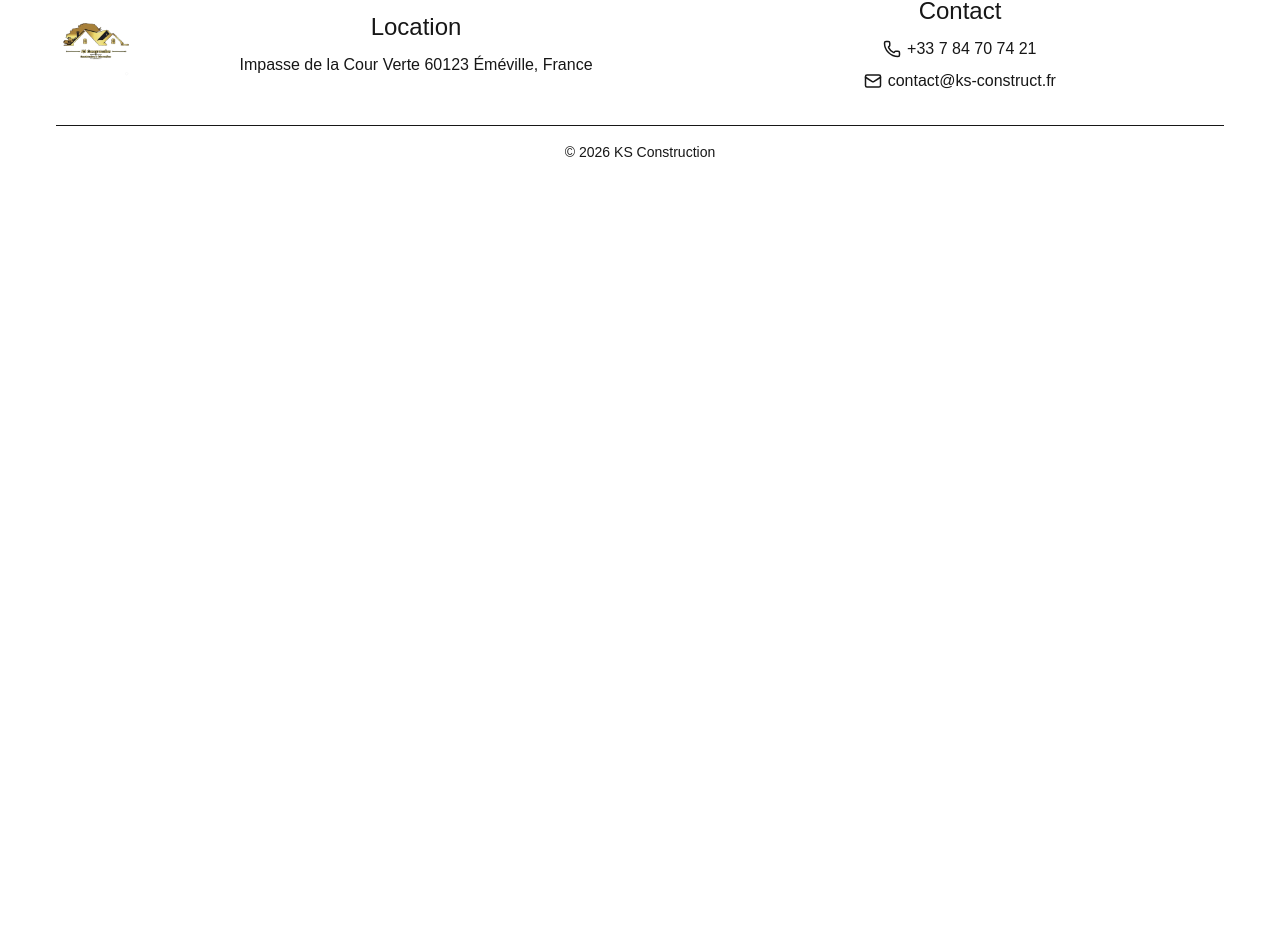
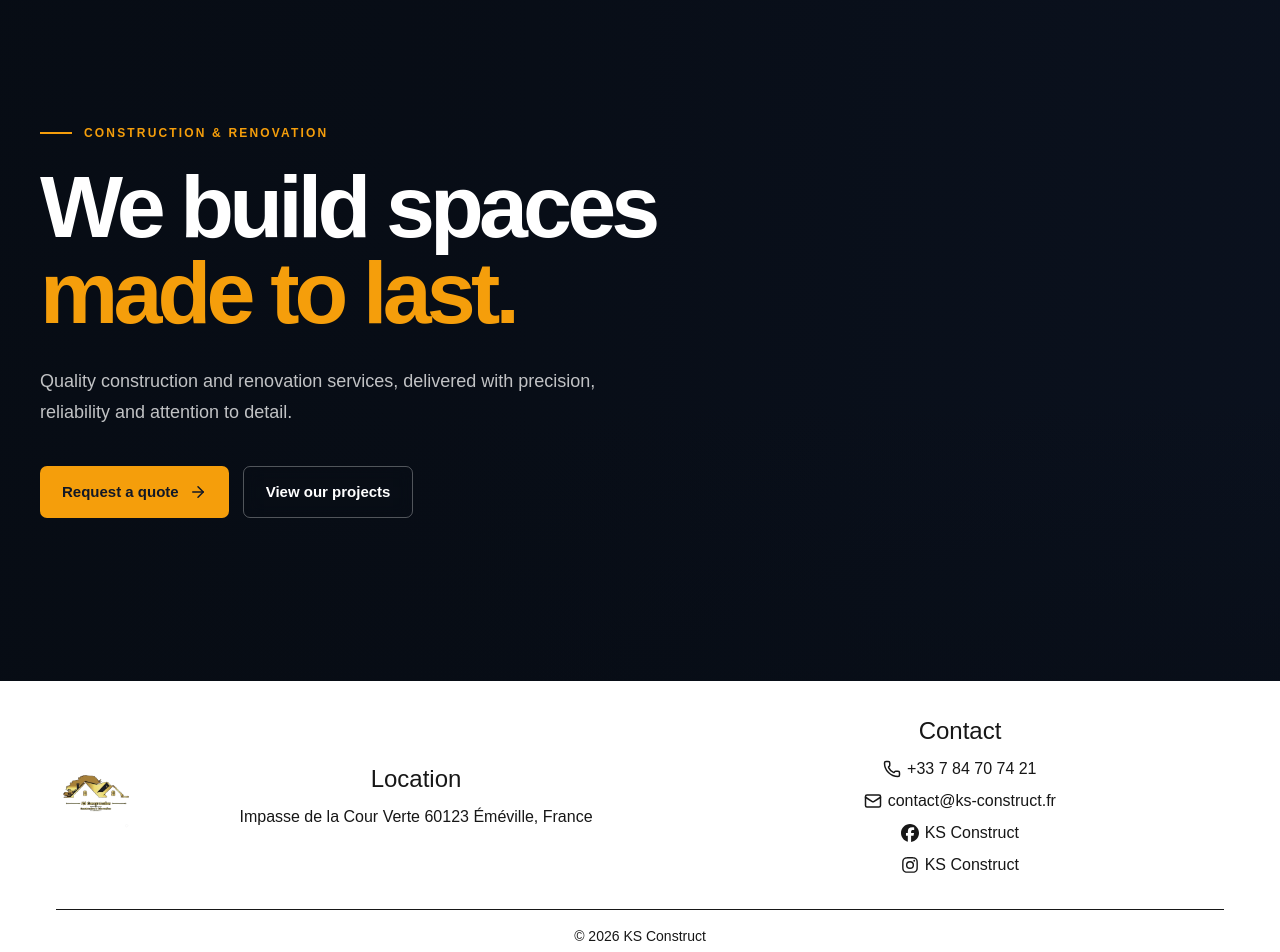
Before and after one commit to neon1024/ks-construct, a Next.js app: page / in a window 1280 px wide. Shown: the part 143-1095 px from the top of the page. Before the commit the page ends 800 px from the top, so only its background shows below. Built offline with nearby package versions, Linux system fonts and the light colour scheme.

Commit message:
added socials links + hero

```diff
--- /dev/null
+++ b/app/components/Hero/Hero.tsx
@@ -0,0 +1,51 @@
+"use client";
+
+import { ArrowRight } from "lucide-react";
+import {
+    HeroActions,
+    HeroContainer,
+    HeroContent,
+    HeroDescription,
+    HeroEyebrow,
+    HeroImage,
+    HeroOverlay,
+    HeroTitle,
+    PrimaryButton,
+    SecondaryButton,
+} from "./styles";
+
+export default function Hero() {
+    return (
+        <HeroContainer>
+            {/* <HeroImage src="" alt="KS Construct" fill priority sizes="100vw" /> */}
+
+            <HeroOverlay />
+
+            <HeroContent>
+                <HeroEyebrow>CONSTRUCTION & RENOVATION</HeroEyebrow>
+
+                <HeroTitle>
+                    We build spaces
+                    <br />
+                    <span>made to last.</span>
+                </HeroTitle>
+
+                <HeroDescription>
+                    Quality construction and renovation services, delivered with
+                    precision, reliability and attention to detail.
+                </HeroDescription>
+
+                <HeroActions>
+                    <PrimaryButton href="/contact">
+                        Request a quote
+                        <ArrowRight size={18} />
+                    </PrimaryButton>
+
+                    <SecondaryButton href="/projects">
+                        View our projects
+                    </SecondaryButton>
+                </HeroActions>
+            </HeroContent>
+        </HeroContainer>
+    );
+}
--- /dev/null
+++ b/app/components/Hero/styles.ts
@@ -0,0 +1,187 @@
+import Image from "next/image";
+import Link from "next/link";
+import styled from "styled-components";
+
+export const HeroContainer = styled.section`
+    position: relative;
+
+    min-height: min(760px, 90vh);
+
+    display: flex;
+    align-items: center;
+
+    overflow: hidden;
+
+    background: #0b1220;
+`;
+
+export const HeroImage = styled(Image)`
+    z-index: 0;
+
+    object-fit: cover;
+    object-position: center;
+`;
+
+export const HeroOverlay = styled.div`
+    position: absolute;
+    inset: 0;
+
+    z-index: 1;
+
+    background: linear-gradient(
+        90deg,
+        rgba(7, 12, 20, 0.94) 0%,
+        rgba(7, 12, 20, 0.82) 35%,
+        rgba(7, 12, 20, 0.45) 70%,
+        rgba(7, 12, 20, 0.2) 100%
+    );
+
+    &::after {
+        content: "";
+
+        position: absolute;
+        inset: 0;
+
+        background: linear-gradient(
+            0deg,
+            rgba(7, 12, 20, 0.45),
+            transparent 40%
+        );
+    }
+`;
+
+export const HeroContent = styled.div`
+    position: relative;
+
+    z-index: 2;
+
+    width: min(1200px, calc(100% - 48px));
+
+    margin: 0 auto;
+
+    padding: 120px 0;
+`;
+
+export const HeroEyebrow = styled.p`
+    display: flex;
+    align-items: center;
+    gap: 12px;
+
+    margin: 0 0 22px;
+
+    color: #f59e0b;
+
+    font-size: 12px;
+    font-weight: 800;
+    letter-spacing: 0.18em;
+
+    &::before {
+        content: "";
+
+        width: 32px;
+        height: 2px;
+
+        background: #f59e0b;
+    }
+`;
+
+export const HeroTitle = styled.h1`
+    max-width: 850px;
+
+    margin: 0;
+
+    color: white;
+
+    font-size: clamp(48px, 7vw, 88px);
+    line-height: 0.98;
+    letter-spacing: -0.055em;
+    font-weight: 750;
+
+    span {
+        color: #f59e0b;
+    }
+`;
+
+export const HeroDescription = styled.p`
+    max-width: 570px;
+
+    margin: 30px 0 0;
+
+    color: rgba(255, 255, 255, 0.75);
+
+    font-size: 18px;
+    line-height: 1.7;
+`;
+
+export const HeroActions = styled.div`
+    display: flex;
+    align-items: center;
+    gap: 14px;
+
+    margin-top: 38px;
+
+    @media (max-width: 600px) {
+        flex-direction: column;
+        align-items: stretch;
+
+        width: 100%;
+    }
+`;
+
+export const PrimaryButton = styled(Link)`
+    display: inline-flex;
+    align-items: center;
+    justify-content: center;
+    gap: 10px;
+
+    padding: 15px 22px;
+
+    border-radius: 7px;
+
+    background: #f59e0b;
+    color: #111827;
+
+    font-size: 15px;
+    font-weight: 700;
+
+    text-decoration: none;
+
+    transition:
+        transform 0.2s ease,
+        background 0.2s ease;
+
+    &:hover {
+        background: #fbbf24;
+
+        transform: translateY(-2px);
+    }
+`;
+
+export const SecondaryButton = styled(Link)`
+    display: inline-flex;
+    align-items: center;
+    justify-content: center;
+
+    padding: 14px 22px;
+
+    border: 1px solid rgba(255, 255, 255, 0.3);
+    border-radius: 7px;
+
+    color: white;
+
+    font-size: 15px;
+    font-weight: 600;
+
+    text-decoration: none;
+
+    backdrop-filter: blur(8px);
+
+    transition:
+        background 0.2s ease,
+        border-color 0.2s ease;
+
+    &:hover {
+        border-color: rgba(255, 255, 255, 0.6);
+        background: rgba(255, 255, 255, 0.08);
+    }
+`;
--- a/app/components/layout/Footer/Footer.tsx
+++ b/app/components/layout/Footer/Footer.tsx
@@ -11,6 +11,9 @@ import {
     StyledFooterItem,
 } from "../Footer/styles";
 import { formatPhoneNumber } from "./utils";
+
+import { faFacebook, faInstagram } from "@fortawesome/free-brands-svg-icons";
+import { FontAwesomeIcon } from "@fortawesome/react-fontawesome";
 
 export default function Footer() {
     const year = new Date().getFullYear();
@@ -34,17 +37,43 @@ export default function Footer() {
                     <FooterTitle>Contact</FooterTitle>
 
                     <IconAndTextContainer>
-                        <Phone size={18} />
-                        <StyledFooterItem>
-                            <a href={`tel:${COMPANY.PHONE_NUMBER}`}>
+                        <a href={`tel:${COMPANY.PHONE_NUMBER}`}>
+                            <Phone size={18} />
+                            <StyledFooterItem>
                                 {formatPhoneNumber(COMPANY.PHONE_NUMBER)}
-                            </a>
-                        </StyledFooterItem>
+                            </StyledFooterItem>
+                        </a>
                     </IconAndTextContainer>
 
                     <IconAndTextContainer>
                         <Mail size={18} />
                         <StyledFooterItem>{COMPANY.EMAIL}</StyledFooterItem>
+                    </IconAndTextContainer>
+
+                    <IconAndTextContainer>
+                        <a href={COMPANY.SOCIALS.FACEBOOK} target="_blank">
+                            <FontAwesomeIcon
+                                icon={faFacebook}
+                                style={{
+                                    width: 18,
+                                    height: 18,
+                                }}
+                            />
+                            <StyledFooterItem>{COMPANY.NAME}</StyledFooterItem>
+                        </a>
+                    </IconAndTextContainer>
+
+                    <IconAndTextContainer>
+                        <a href={COMPANY.SOCIALS.INSTAGRAM} target="_blank">
+                            <FontAwesomeIcon
+                                icon={faInstagram}
+                                style={{
+                                    width: 18,
+                                    height: 18,
+                                }}
+                            />
+                            <StyledFooterItem>{COMPANY.NAME}</StyledFooterItem>
+                        </a>
                     </IconAndTextContainer>
                 </FooterColumn>
             </PrimaryFooterContainer>
--- a/app/components/layout/Footer/styles.ts
+++ b/app/components/layout/Footer/styles.ts
@@ -1,3 +1,4 @@
+import { FontAwesomeIcon } from "@fortawesome/react-fontawesome";
 import Image from "next/image";
 import styled from "styled-components";
 
@@ -57,6 +58,16 @@ export const IconAndTextContainer = styled.div`
     gap: 0.35rem;
     min-width: 0;
     font-size: clamp(0.7rem, 1.5vw, 1rem);
+
+    a {
+        display: flex;
+        align-items: center;
+        gap: 0.35rem;
+    }
+
+    a:hover {
+        color: #fbbf24;
+    }
 `;
 
 export const SecondaryFooterContainer = styled.div`
--- a/app/globals.css
+++ b/app/globals.css
@@ -15,7 +15,7 @@
 @media (prefers-color-scheme: dark) {
     :root {
         --background: #0a0a0a;
-        --foreground: #ffd700;
+        --foreground: #f59e0b;
     }
 }
 
--- a/app/page.tsx
+++ b/app/page.tsx
@@ -1,3 +1,9 @@
+import Hero from "./components/Hero/Hero";
+
 export default function Home() {
-    return <></>;
+    return (
+        <>
+            <Hero />
+        </>
+    );
 }
--- a/constants.ts
+++ b/constants.ts
@@ -1,6 +1,12 @@
 export const COMPANY = {
-    NAME: "KS Construction",
+    NAME: "KS Construct",
     LOCATION: "Impasse de la Cour Verte 60123 Éméville, France",
     PHONE_NUMBER: "+33784707421",
     EMAIL: "contact@ks-construct.fr",
+    SOCIALS: {
+        FACEBOOK:
+            "https://www.facebook.com/people/KS-Construct/61551114306699/",
+        INSTAGRAM:
+            "https://www.instagram.com/constructks?igsh=cnR6eDRzMXhqc3hm",
+    },
 };
--- a/package.json
+++ b/package.json
@@ -9,6 +9,8 @@
     "lint": "eslint"
   },
   "dependencies": {
+    "@fortawesome/free-brands-svg-icons": "^7.3.1",
+    "@fortawesome/react-fontawesome": "^3.5.0",
     "lucide-react": "^1.30.0",
     "next": "16.3.0",
     "react": "19.2.8",
```
Also changed, not shown: 2 other files (tests, documents, lock files or other folders).
